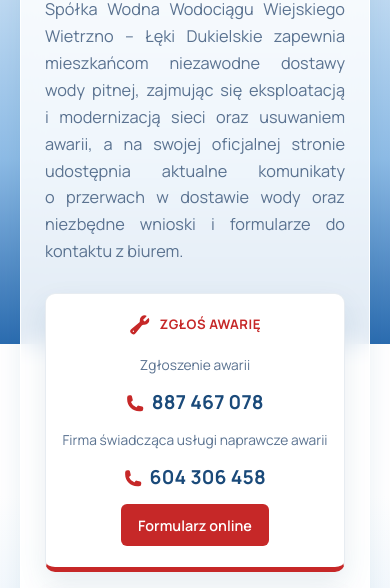
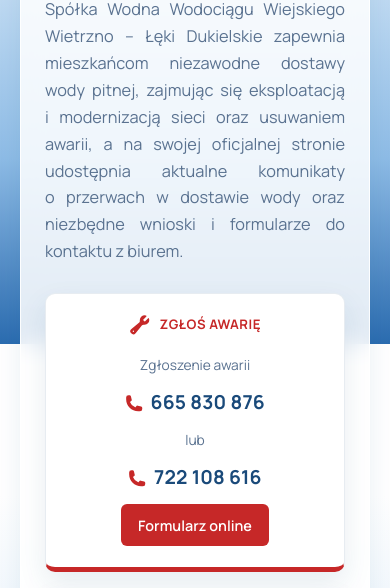
Before and after one commit to ETERNALiPEACE/spolka-wodna-wietrzno, a plain HTML site: page index.html in a window 390 px wide. Shown: the part 500-1088 px from the top of the page. Drawn offline with nearby package versions, Linux system fonts and the light colour scheme; no server answers.

Commit message:
Update contact phone numbers in index.html

```diff
--- a/index.html
+++ b/index.html
@@ -258,18 +258,18 @@
             </div>
             <div class="home-tile-body">
               <p class="home-tile-label">Zgłoszenie awarii</p>
-              <a class="home-tile-phone" href="tel:+48887467078">
+              <a class="home-tile-phone" href="tel:+48665830876">
                 <svg viewBox="0 0 24 24" fill="currentColor" aria-hidden="true" focusable="false">
                   <path fill-rule="evenodd" d="M1.5 4.5a3 3 0 0 1 3-3h1.372c.86 0 1.61.586 1.819 1.42l1.105 4.423a1.875 1.875 0 0 1-.694 1.955l-1.293.97c-.135.101-.164.249-.126.352a11.285 11.285 0 0 0 6.697 6.697c.103.038.25.009.352-.126l.97-1.293a1.875 1.875 0 0 1 1.955-.694l4.423 1.105c.834.209 1.42.959 1.42 1.82V19.5a3 3 0 0 1-3 3h-2.25C8.552 22.5 1.5 15.448 1.5 6.75V4.5Z" clip-rule="evenodd" />
                 </svg>
-                <span>887 467 078</span>
+                <span>665 830 876</span>
               </a>
-              <p class="home-tile-label">Firma świadcząca usługi naprawcze awarii</p>
-              <a class="home-tile-phone" href="tel:+48604306458">
+              <p class="home-tile-label">lub</p>
+              <a class="home-tile-phone" href="tel:+48722108616">
                 <svg viewBox="0 0 24 24" fill="currentColor" aria-hidden="true" focusable="false">
                   <path fill-rule="evenodd" d="M1.5 4.5a3 3 0 0 1 3-3h1.372c.86 0 1.61.586 1.819 1.42l1.105 4.423a1.875 1.875 0 0 1-.694 1.955l-1.293.97c-.135.101-.164.249-.126.352a11.285 11.285 0 0 0 6.697 6.697c.103.038.25.009.352-.126l.97-1.293a1.875 1.875 0 0 1 1.955-.694l4.423 1.105c.834.209 1.42.959 1.42 1.82V19.5a3 3 0 0 1-3 3h-2.25C8.552 22.5 1.5 15.448 1.5 6.75V4.5Z" clip-rule="evenodd" />
                 </svg>
-                <span>604 306 458</span>
+                <span>722 108 616</span>
               </a>
               <button type="button" class="home-tile-btn" data-go-tab="report">Formularz online</button>
             </div>
```
Also changed, not shown: 1 other file.
